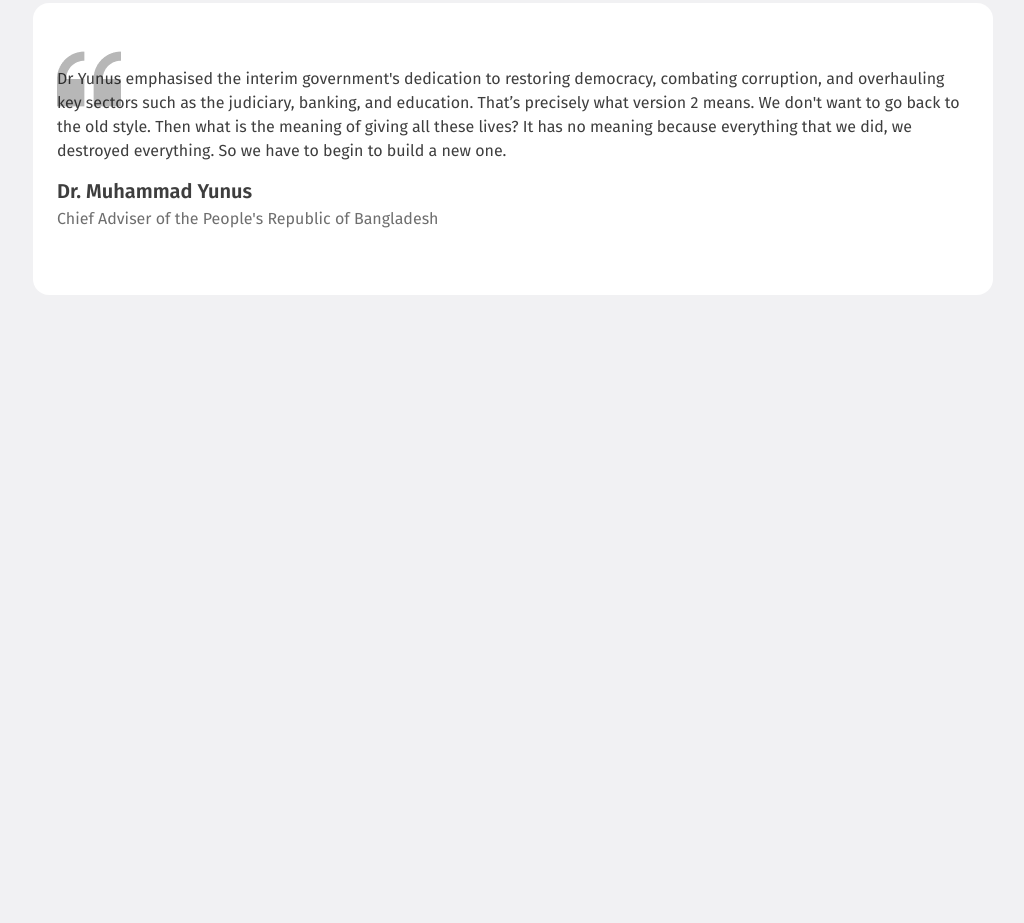
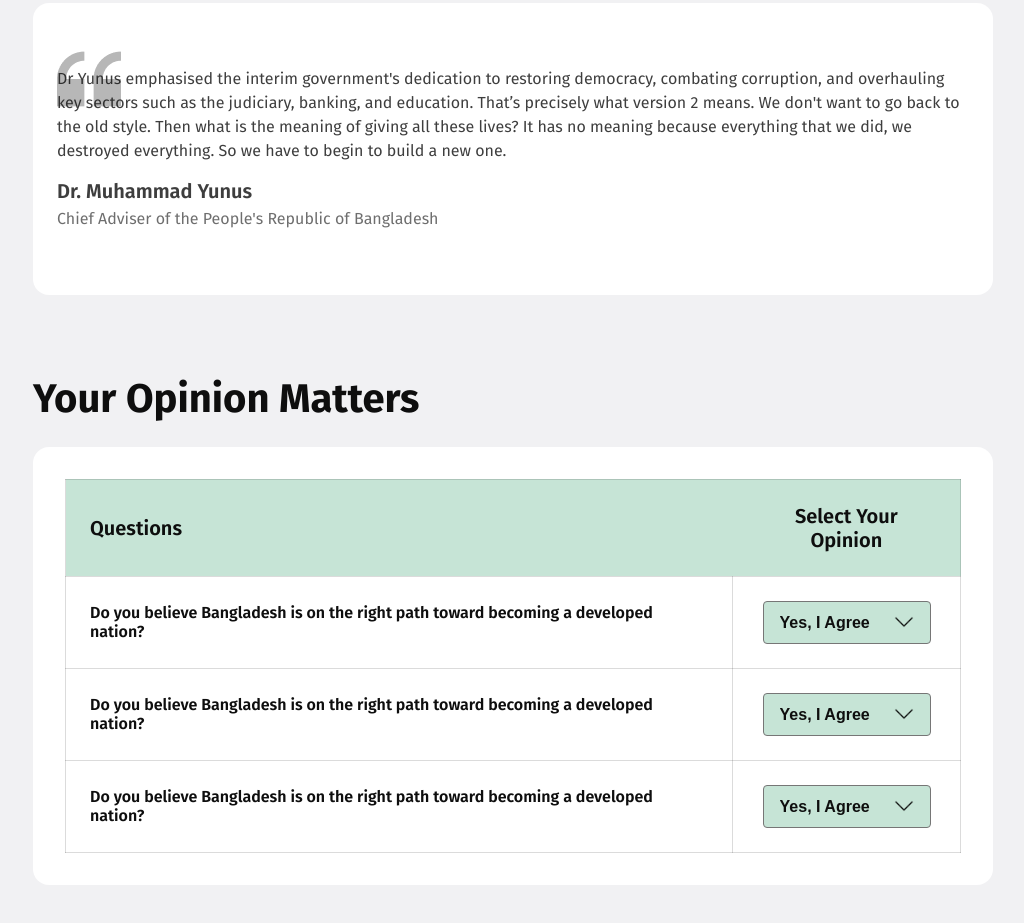
Before and after one commit to hamadismail/july-36, a plain HTML site: page index.html in a window 1280 px wide. Shown: the part 2116-3039 px from the top of the page, without its empty margins (127-1151 px from the left). Before the commit the page ends 2491 px from the top, so only its background shows below. Drawn offline with Linux system fonts and the light colour scheme.

Commit message:
opinion-section-added

```diff
--- a/css/style.css
+++ b/css/style.css
@@ -172,3 +172,51 @@ section {
   margin-top: 12px;
   margin-bottom: -12px;
 }
+
+/* Opinion Section */
+.opinion h1 {
+  font-size: 40px;
+  font-weight: bold;
+  color: #0e0e0e;
+  margin-bottom: 24px;
+}
+.opinion .table {
+  padding: 32px;
+  background-color: #ffffff;
+  border-radius: 16px;
+}
+.opinion table {
+  width: 100%;
+}
+.opinion table,
+th,
+td {
+  border: 1px solid rgba(14, 14, 14, 0.15);
+  border-collapse: collapse;
+}
+.opinion th {
+  padding: 24px;
+  background-color: #c6e4d6;
+  font-size: 20px;
+  font-weight: 600;
+  color: #0e0e0e;
+}
+.opinion td {
+  padding: 24px;
+  font-size: 16px;
+  font-weight: 600;
+  color: #0e0e0e;
+}
+.opinion td select {
+  background-color: #c6e4d6;
+  padding: 12px 16px;
+  font-size: 16px;
+  font-weight: 700;
+  color: #0e0e0e;
+  border-radius: 4px;
+  appearance: none;
+  background-image: url('../assets/icons8-dropdown-50.png');
+  background-repeat: no-repeat;
+  background-position: right 1rem center;
+  background-size: 12%;
+}
--- a/index.html
+++ b/index.html
@@ -84,7 +84,7 @@
             <h6>Green Energy</h6>
             <p>
               Investments in solar and wind energy to ensure a sustainable and
-              eco-friendly future.
+              eco-friendly future for the world.
             </p>
             <button style="background-color: #09a15c">Learn More</button>
           </div>
@@ -115,6 +115,53 @@
           </p>
         </div>
       </section>
+      <section class="opinion">
+        <h1>Your Opinion Matters</h1>
+        <div class="table">
+          <table>
+            <tr>
+              <th style="border: none; text-align: left">Questions</th>
+              <th style="border: none">Select Your Opinion</th>
+            </tr>
+            <tr>
+              <td>
+                Do you believe Bangladesh is on the right path toward becoming a
+                developed nation?
+              </td>
+              <td style="text-align: center">
+                <select name="selection">
+                  <option value="1">Yes, I Agree</option>
+                  <option value="2">No, I Didn't Agree</option>
+                </select>
+              </td>
+            </tr>
+            <tr>
+              <td>
+                Do you believe Bangladesh is on the right path toward becoming a
+                developed nation?
+              </td>
+              <td style="text-align: center">
+                <select name="selection">
+                  <option value="1">Yes, I Agree</option>
+                  <option value="2">No, I Didn't Agree</option>
+                </select>
+              </td>
+            </tr>
+            <tr>
+              <td>
+                Do you believe Bangladesh is on the right path toward becoming a
+                developed nation?
+              </td>
+              <td style="text-align: center">
+                <select name="selection">
+                  <option value="1">Yes, I Agree</option>
+                  <option value="2">No, I Didn't Agree</option>
+                </select>
+              </td>
+            </tr>
+          </table>
+        </div>
+      </section>
     </main>
     <footer></footer>
   </body>
```
Also changed, not shown: assets/icons8-dropdown-50.png (added).
